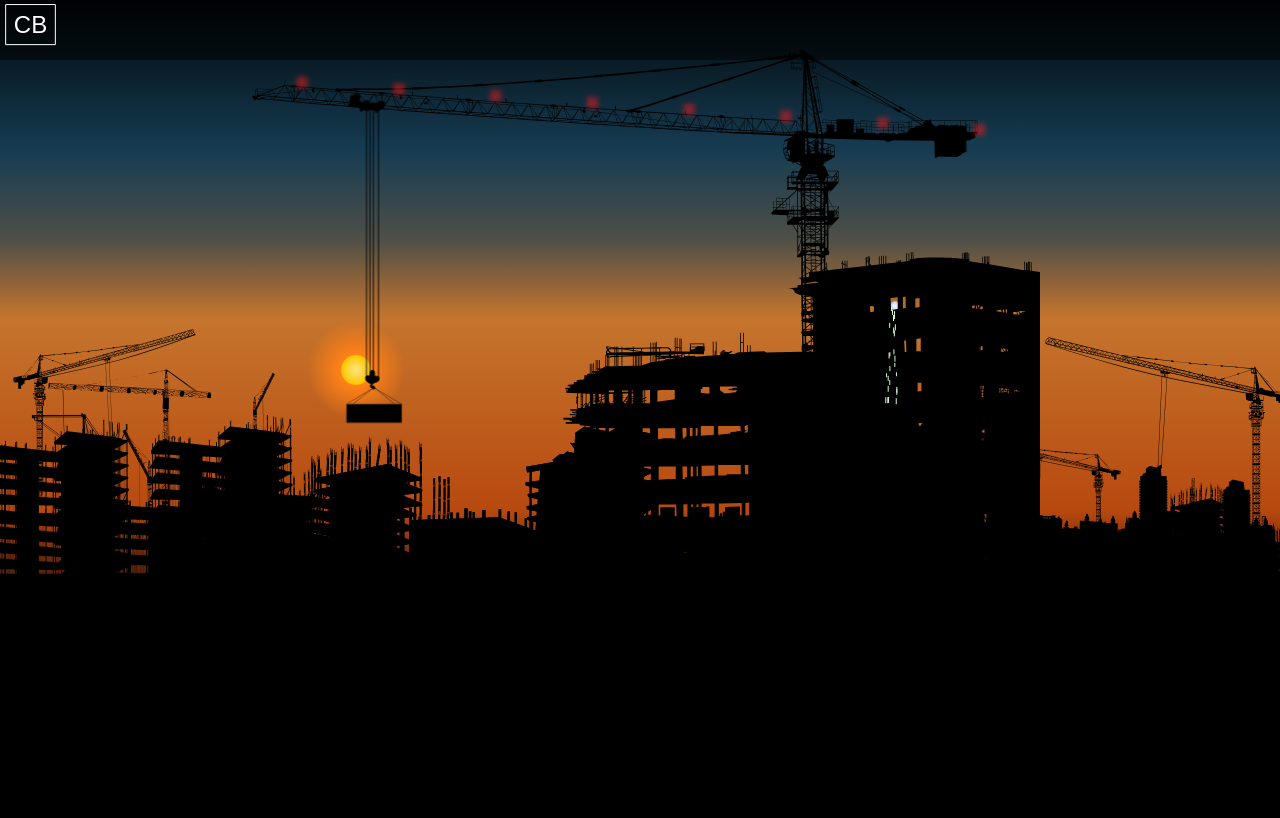
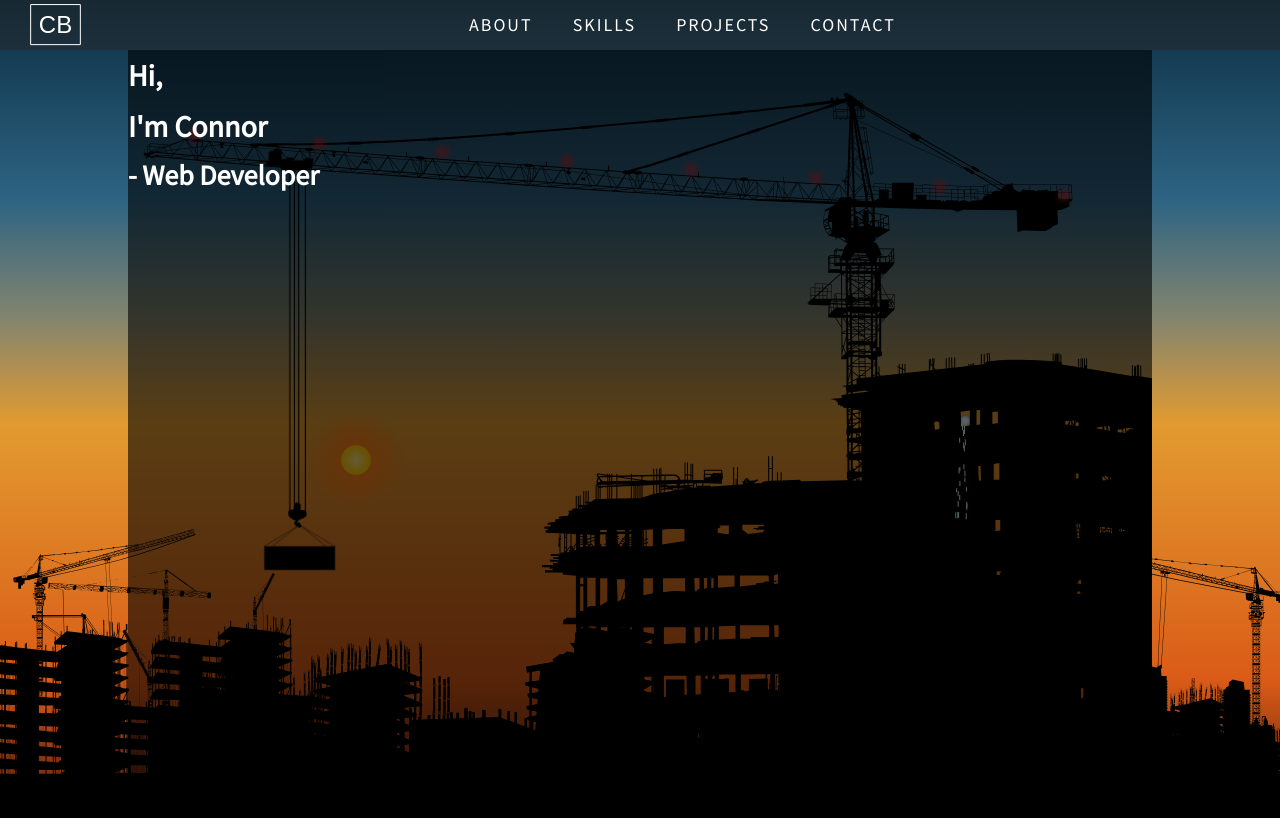
Before and after one commit to smartbadger/personal-portfolio, a website: page index.html in a window 1280 px wide. Shown: the top 818 px of the page. Drawn offline with Linux system fonts and the light colour scheme.

Commit message:
added nav, nav animations, page-widgets and sections

```diff
--- a/index.html
+++ b/index.html
@@ -9,8 +9,10 @@
 </head>
 
 <body>
-	<header class="header">
-		<svg width="60" height="50" xmlns="http://www.w3.org/2000/svg">
+	<div class="navigation">
+		<input type="checkbox" class="navigation__checkbox" id="navi-toggle" />
+		<label class="navigation__label" for="navi-toggle">
+			<svg class="navigation__logo" xmlns="http://www.w3.org/2000/svg">
 				<path fill="none" id="canvas_background" d="M-1-1h62v52H-1z" />
 				<g>
 					<path stroke="#fff" id="svg_2" fill="none" d="M5.644 4.577h49.712v40.051H5.644z" />
@@ -19,7 +21,25 @@
 					</text>
 				</g>
 			</svg>
-	</header>
+		</label>
+		<nav class="navigation__nav">
+			<ul class="navigation__list">
+				<li class="navigation__item">
+					<a class="navigation__link" href="#about">About</a>
+				</li>
+				<li class="navigation__item">
+					<a class="navigation__link" href="#skills">Skills</a>
+				</li>
+				<li class="navigation__item">
+					<a class="navigation__link" href="#projects">Projects</a>
+				</li>
+				<li class="navigation__item">
+					<a class="navigation__link" href="#contact">Contact</a>
+				</li>
+			</ul>
+		</nav>
+	</div>
+
 	<div class="animation-wrapper">
 		<div class="animation-wrapper__sky">
 			<div class="component">
@@ -117,6 +137,17 @@
 		</div>
 
 	</div>
+	<div class="page-widget">
+		<section class="page-widget__section" id="about">
+			<div class="page-widget__heading">
+				<h1>Hi,<br>I'm Connor</h1><h2>- Web Developer</h2>
+			</div>
+		</section>
+		<section class="page-widget__section" id="skills"></section>
+		<section class="page-widget__section" id="projects"></section>
+		<section class="page-widget__section" id="contact">
+			</sections>
+	</div>
 	<script src="index.js"></script>
 </body>
 
--- a/sass/abstracts/_mixins.scss
+++ b/sass/abstracts/_mixins.scss
@@ -22,3 +22,15 @@
     height: $height;
     position: $position;
 }
+
+@mixin gradient-highlight($amount) {
+    content: "";
+    position: absolute;
+    left: 0;
+    right: 0;
+    top: 0;
+    bottom: 0;
+    background: linear-gradient($sun-lvl-1 0%, $sun-lvl-1 25%, transparent 25%);
+    transition: transform .3s;
+    transform: translateY($amount);
+}
--- a/sass/abstracts/_variables.scss
+++ b/sass/abstracts/_variables.scss
@@ -2,13 +2,16 @@
 //================================
 $black: #000;
 $white: #fff;
+
+$md-grey: #252525;
+
 // sky colors
-$sky-lvl-0: #000508;
-$sky-lvl-1: #163C52;
-$sky-lvl-2: #4F4F47;
-$sky-lvl-3: #C5752D;
-$sky-lvl-4: #B7490F;
-$sky-lvl-5: #2F1107;
+$sky-lvl-0: #0c2e42;
+$sky-lvl-1: #2e6483;
+$sky-lvl-2: #85856e;
+$sky-lvl-3: #e29b30;
+$sky-lvl-4: #da5b17;
+$sky-lvl-5: #66240d;
 
 //sun colors
 $sun-lvl-0: #ffe483;
--- a/sass/base/_typography.scss
+++ b/sass/base/_typography.scss
@@ -5,3 +5,7 @@ body {
     line-height: 1.7;
     background: $black;
 }
+h1 { font-size: 3rem;}
+h2 { font-size: 2.8rem;}
+h3 { font-size: 2.5rem;}
+h4 { font-size: 2rem;}
--- a/sass/components/_animation-wrapper.scss
+++ b/sass/components/_animation-wrapper.scss
@@ -7,7 +7,7 @@
   &__sky {
     background: linear-gradient(to bottom, $sky-lvl-0 0%, $sky-lvl-1 25%, $sky-lvl-2 40%, $sky-lvl-3 53%, $sky-lvl-4 85%, $sky-lvl-5 100%);
     width: 100%;
-    height: 75vh;
+    height: 100vh;
   }
 }
 
@@ -26,18 +26,18 @@
     left: 0;
     right: 0;
     margin: auto;
-    max-height: 75vh;
+    max-height: 100vh;
   }
   &__limit {
-    max-height: 75vh;
-    max-width: 100vh;
+    max-height: 100vh;
+    max-width: 132vh;
     width: calc((768/1024) * 107%);
     bottom: 0;
   }
   &__svg {
     @include set-w-h-p(100%, 0, relative);
     padding: 0;
-    padding-bottom: 75vh;
+    padding-bottom: 100vh;
     margin: auto;
     margin-left: -10%;
     svg {
--- a/sass/layout/_grid.scss
+++ /dev/null
@@ -1,3 +0,0 @@
-.container {
-    position: relative;
-  }
--- a/sass/layout/_header.scss
+++ b/sass/layout/_header.scss
@@ -1,11 +1,70 @@
 //
 //
-.header {
+.navigation {
     position: fixed;
+    display: flex;
+
     width: 100%;
-    background: rgba($black,0.5);
+    background: rgba($md-grey,0.5);
     color: $white;
     text-transform: uppercase;
-    height: 6rem;
     font-size: 3rem;
+    z-index: 10;
+
+    &__nav {
+      flex: 1 0;
+    }
+    &__list {
+      display: flex;
+      justify-content: center;
+      align-items: center;
+      height: 100%;
+    }
+    &__item {
+      display: flex;
+      align-items: center;
+      height: 100%;
+      margin: 0 1rem;
+      padding: 0 1rem;
+      position: relative;
+      overflow: hidden;
+      background: linear-gradient(transparent 0%, transparent 50%,transparent 50%);
+      transition: transform .3s;
+
+      &::before {
+        @include gradient-highlight(-25%);
+
+      }
+      &::after {
+        @include gradient-highlight(100%);
+      }
+      &:hover {
+        &::before {
+          transform: translateY(0)
+        }
+        &::after {
+          transform: translateY(75%)
+        }
+        transform: scale(1.1);
+      }
+    }
+    &__link {
+      display: block;
+      font-size: 1.8rem;
+      text-decoration: none;
+      color: $white;
+      letter-spacing: .2rem;
+    }
+    &__logo {
+      display: flex;
+      width: 6rem;
+      height: 5rem;
+    }
+    &__label{
+      display: inline-block;
+      margin-left: 25px;
+    }
+    &__checkbox {
+      display: none;
+    }
   }
--- /dev/null
+++ b/sass/layout/_page-widget.scss
@@ -0,0 +1,18 @@
+.page-widget {
+    position: absolute;
+    left: 0;
+    right: 0;
+    bottom: 0;
+    top: 5rem;
+    z-index: 9;
+
+    &__section {
+      width: 80%;
+      height: 80vh;
+      margin: auto;
+      background: rgba(0,0,0,0.6);
+    }
+    &__heading {
+      color: $white;
+    }
+  }
--- a/sass/styles.scss
+++ b/sass/styles.scss
@@ -10,8 +10,7 @@
 @import "components/animation-parts";
 @import "components/animation-wrapper";
 
-@import "layout/footer";
-@import "layout/grid";
+@import "layout/page-widget";
 @import "layout/header";
 
 @import "pages/home";
```
Also changed, not shown: css/styles.css, sass/layout/_footer.scss (deleted). Lines whose indentation alone changed are shown as unchanged.
